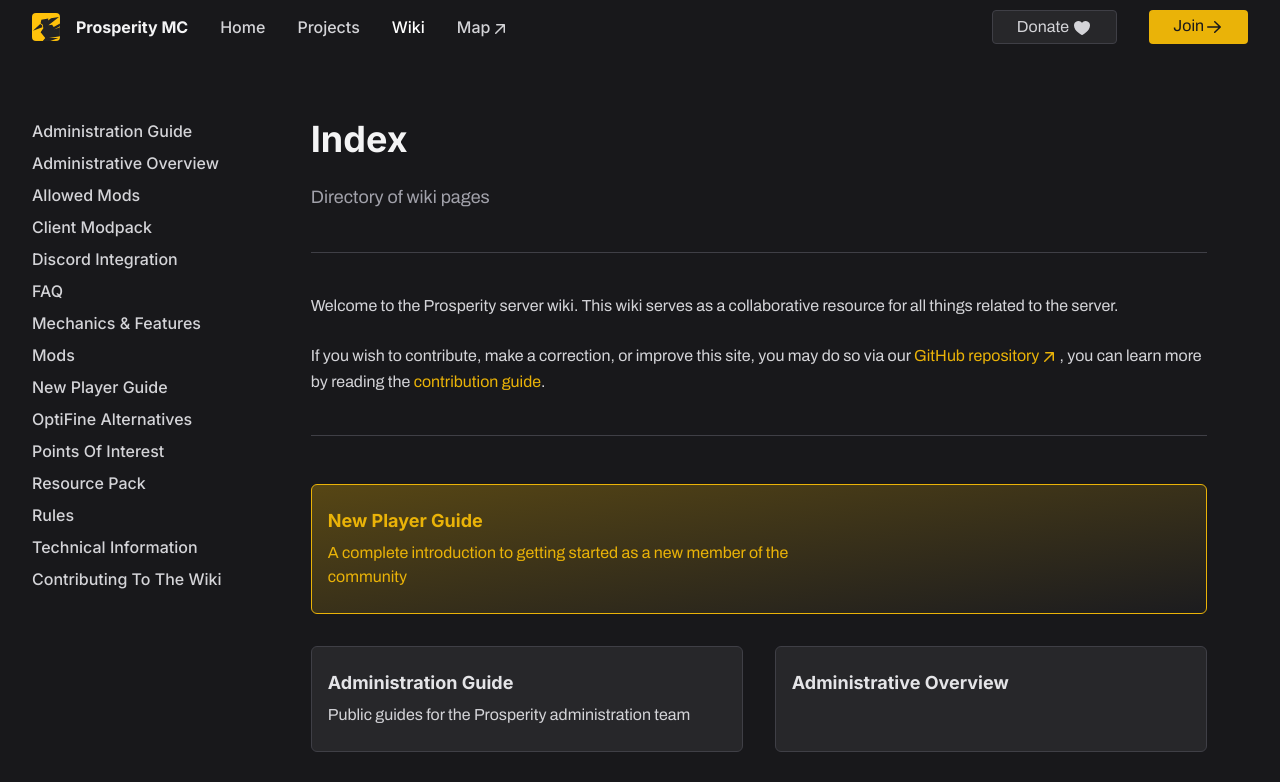
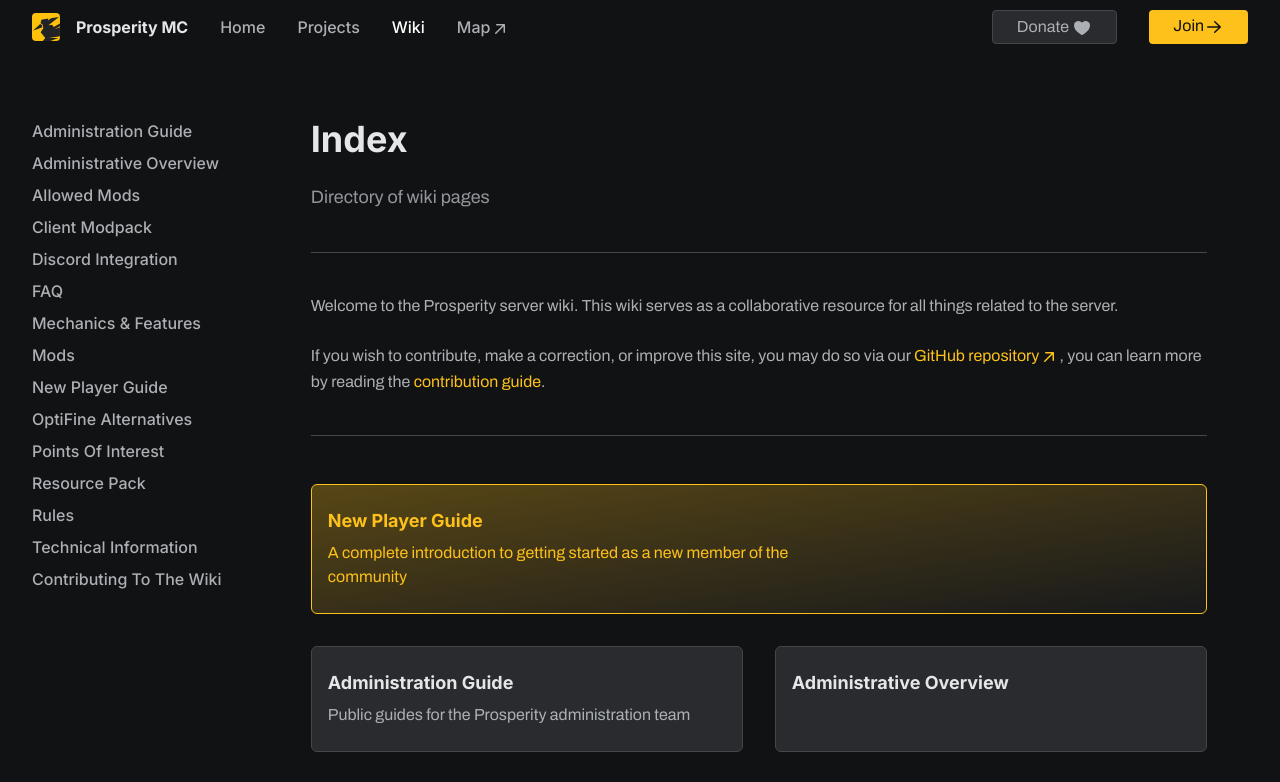
Before and after one commit to ProsperityMC/Prosperity-Website, a Next.js app: page /wiki in a window 1280 px wide. Shown: the top 782 px of the page. Built offline with nearby package versions, Linux system fonts and the light colour scheme.

Commit message:
improve: Update palettes

```diff
--- a/styles/globals.css
+++ b/styles/globals.css
@@ -20,7 +20,7 @@
 
 @layer components {
 	.type-nav-link {
-		@apply font-header text-zinc-200 font-medium;
+		@apply font-header text-zinc-100 font-medium;
 	}
 
 	.type-sub-header {
@@ -29,7 +29,7 @@
 
 	.type-header {
 		font-family: "Inter", Arial, Helvetica, sans-serif;
-		@apply font-header text-zinc-200 font-bold;
+		@apply font-header text-zinc-100 font-bold;
 	}
 
 	.markdown {
@@ -42,32 +42,32 @@
 
 	.markdown h1 {
 		font-family: "Inter", Arial, Helvetica, sans-serif;
-		@apply font-header text-zinc-200 text-4xl font-bold;
+		@apply font-header text-4xl font-bold;
 	}
 
 	.markdown h2 {
 		font-family: "Inter", Arial, Helvetica, sans-serif;
-		@apply font-header text-zinc-200 text-3xl font-bold;
+		@apply font-header text-3xl font-bold;
 	}
 
 	.markdown h3 {
 		font-family: "Inter", Arial, Helvetica, sans-serif;
-		@apply font-header text-zinc-200 text-2xl font-bold;
+		@apply font-header text-2xl font-bold;
 	}
 
 	.markdown h4 {
 		font-family: "Inter", Arial, Helvetica, sans-serif;
-		@apply font-header text-zinc-200 text-xl font-bold;
+		@apply font-header text-xl font-bold;
 	}
 
 	.markdown h5 {
 		font-family: "Inter", Arial, Helvetica, sans-serif;
-		@apply font-header text-zinc-200 text-lg font-bold;
+		@apply font-header text-lg font-bold;
 	}
 
 	.markdown h6 {
 		font-family: "Inter", Arial, Helvetica, sans-serif;
-		@apply font-header text-zinc-200 text-sm font-bold;
+		@apply font-header text-sm font-bold;
 	}
 
 	.markdown hr {
--- a/tailwind.config.js
+++ b/tailwind.config.js
@@ -13,6 +13,33 @@ module.exports = {
 				sans: ["var(--font-atkinson-hyperlegible)"],
 				header: ["var(--font-inter)"],
 				mono: ["var(--font-jetbrains-mono)"]
+			},
+			colors: {
+				yellow: {
+					50: "#fff9e8",
+					100: "#fff3d1",
+					200: "#ffe6a4",
+					300: "#feda76",
+					400: "#fecd49",
+					500: "#fec11b",
+					600: "#cb9a16",
+					700: "#987410",
+					800: "#664d0b",
+					900: "#332705"
+				},
+				zinc: {
+					50: "#F2F2F3",
+					100: "#E4E6E7",
+					200: "#C6C9CC",
+					300: "#ACB0B4",
+					400: "#91969C",
+					500: "#747A81",
+					600: "#5B6166",
+					700: "#43474B",
+					800: "#292B2E",
+					900: "#111213",
+					950: "#070808"
+				}
 			}
 		}
 	},
```
